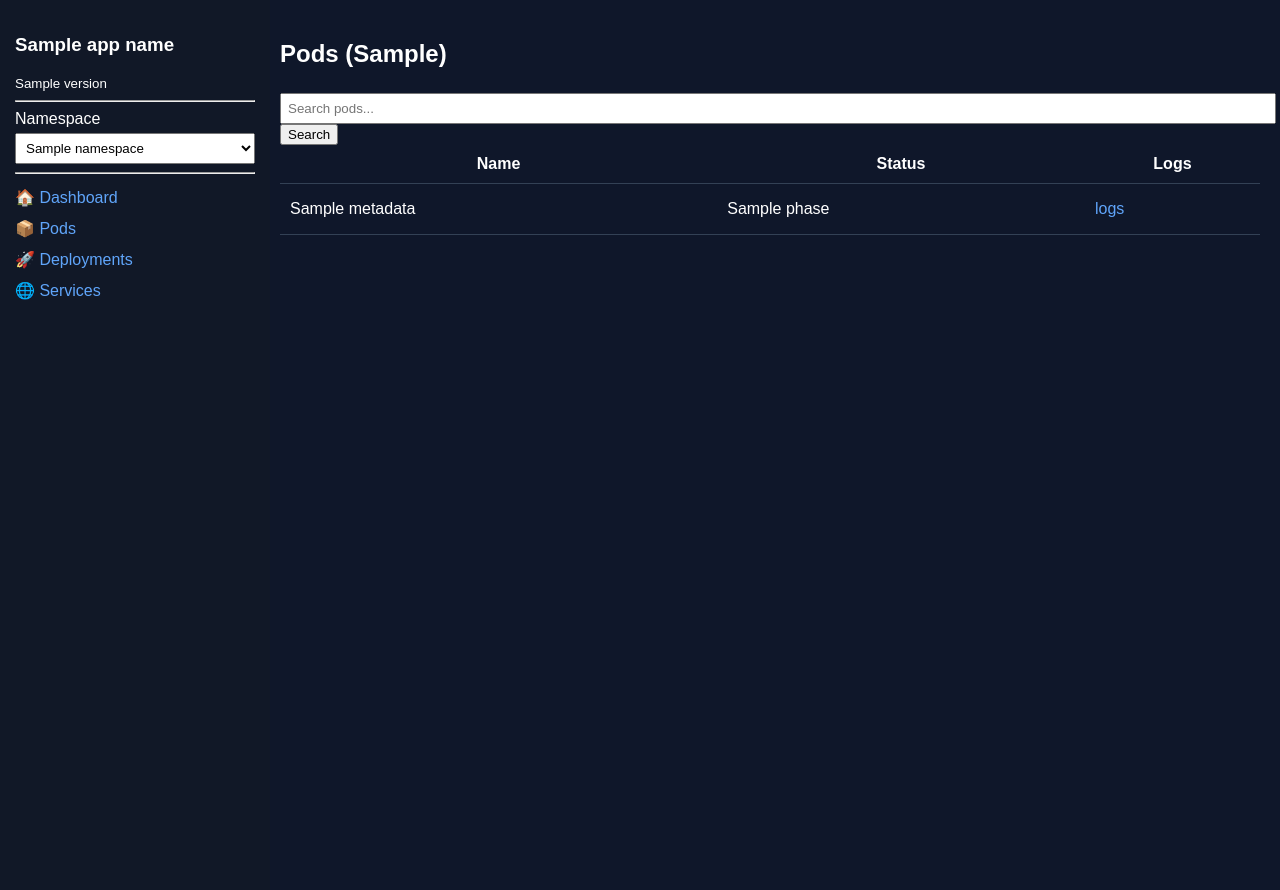
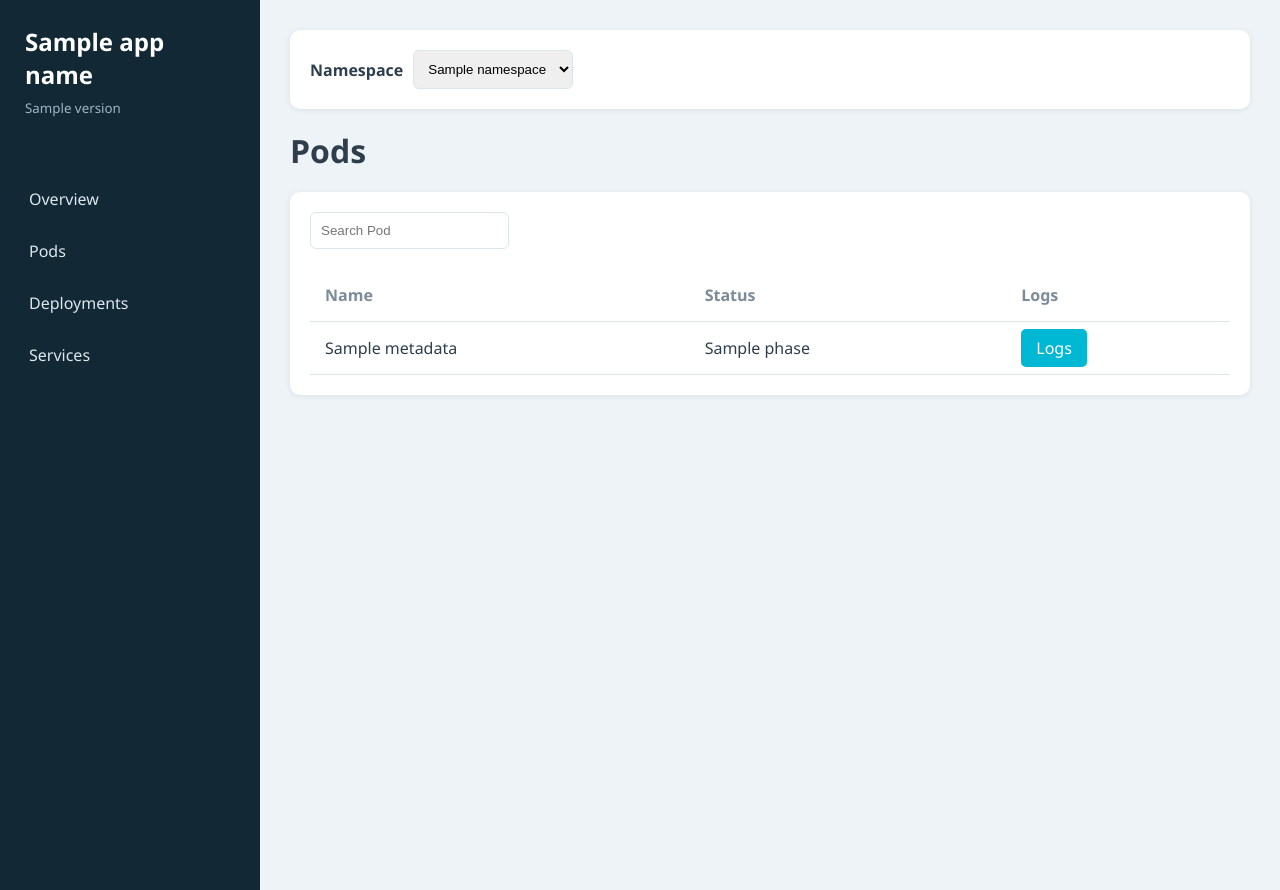
Before and after one commit to ninoslavmedan/k8s-dashboard-lite, a Flask app: template templates/pods.html in a window 1280 px wide. Run offline with Flask 3, Linux system fonts and the light colour scheme; the template is opened without the code that fills it: most values are stand-ins (such as "Sample title", 1, 10 or a date in 2020).

Commit message:
Color improvment

```diff
--- a/app.py
+++ b/app.py
@@ -5,7 +5,7 @@ import yaml
 app = Flask(__name__)
 
 APP_NAME = "k8s-dashboard-lite"
-VERSION = "v3.3.0"
+VERSION = "v3.3.1"
 
 # ----------------------------
 # K8S CONFIG
--- a/k8s/deployment.yaml
+++ b/k8s/deployment.yaml
@@ -16,6 +16,6 @@ spec:
       serviceAccountName: k8s-dashboard-sa
       containers:
       - name: k8s-dashboard-lite
-        image: ghcr.io/ninoslavmedan/k8s-dashboard-lite:v3.3.0
+        image: ghcr.io/ninoslavmedan/k8s-dashboard-lite:v3.3.1
         ports:
         - containerPort: 8080
--- a/templates/base.html
+++ b/templates/base.html
@@ -1,62 +1,168 @@
 <!DOCTYPE html>
 <html>
 <head>
-    <title>{{ app_name }} - {{ version }}</title>
+<meta charset="utf-8">
+<title>{{ app_name }} {{ version }}</title>
 
 <style>
-        body {
-            margin: 0;
-            font-family: Arial;
-            background: #0f172a;
-            color: white;
+
+:root {
+    --sidebar-bg:#132835;
+    --sidebar-hover:#1f3d4f;
+    --accent:#00b8d4;
+    --page-bg:#eef3f7;
+    --card-bg:#ffffff;
+    --text:#2f3e4d;
+    --muted:#7c8b99;
+    --border:#dde5ec;
 }
 
-        .sidebar {
-            width: 240px;
-            height: 100vh;
-            position: fixed;
-            background: #111827;
-            padding: 15px;
+*{
+    margin:0;
+    padding:0;
+    box-sizing:border-box;
 }
 
-        .content {
-            margin-left: 260px;
-            padding: 20px;
+body{
+    font-family:Segoe UI, Arial, sans-serif;
+    background:var(--page-bg);
+    color:var(--text);
 }
 
-        a {
-            color: #60a5fa;
-            text-decoration: none;
-            display: block;
-            padding: 6px 0;
+.sidebar{
+    position:fixed;
+    left:0;
+    top:0;
+    width:260px;
+    height:100%;
+    background:var(--sidebar-bg);
+    color:white;
 }
 
-        a:hover {
-            color: white;
+.logo{
+    padding:25px;
 }
 
-        .card {
-            background: #1e293b;
-            padding: 12px;
-            margin: 10px 0;
-            border-radius: 8px;
+.logo h2{
+    margin-bottom:5px;
 }
 
-        select, input {
-            padding: 6px;
-            margin-top: 5px;
-            width: 100%;
+.logo small{
+    color:#9fb5c3;
 }
 
-        table {
-            width: 100%;
-            border-collapse: collapse;
+.menu{
+    margin-top:30px;
 }
 
-        td, th {
-            padding: 10px;
-            border-bottom: 1px solid #334155;
+.menu a{
+    display:block;
+    padding:15px 25px;
+    color:#dbe7ef;
+    text-decoration:none;
+    border-left:4px solid transparent;
 }
+
+.menu a:hover{
+    background:var(--sidebar-hover);
+    border-left:4px solid var(--accent);
+}
+
+.content{
+    margin-left:260px;
+    padding:30px;
+}
+
+.topbar{
+    background:white;
+    padding:20px;
+    border-radius:10px;
+    box-shadow:0 1px 6px rgba(0,0,0,.08);
+    margin-bottom:20px;
+}
+
+.namespace-form{
+    display:flex;
+    gap:10px;
+    align-items:center;
+}
+
+select,input{
+    padding:10px;
+    border:1px solid var(--border);
+    border-radius:6px;
+}
+
+.card-grid{
+    display:grid;
+    grid-template-columns:repeat(auto-fit,minmax(220px,1fr));
+    gap:20px;
+}
+
+.card{
+    background:white;
+    border-radius:10px;
+    padding:25px;
+    box-shadow:0 1px 6px rgba(0,0,0,.08);
+}
+
+.card h3{
+    color:var(--muted);
+    margin-bottom:10px;
+}
+
+.metric{
+    font-size:36px;
+    font-weight:bold;
+    color:var(--accent);
+}
+
+.table-card{
+    background:white;
+    border-radius:10px;
+    padding:20px;
+    box-shadow:0 1px 6px rgba(0,0,0,.08);
+}
+
+table{
+    width:100%;
+    border-collapse:collapse;
+}
+
+th{
+    text-align:left;
+    color:var(--muted);
+    padding:15px;
+    border-bottom:1px solid var(--border);
+}
+
+td{
+    padding:15px;
+    border-bottom:1px solid var(--border);
+}
+
+.btn{
+    background:var(--accent);
+    color:white;
+    padding:8px 15px;
+    border-radius:5px;
+    text-decoration:none;
+}
+
+.btn:hover{
+    opacity:.9;
+}
+
+.status-running{
+    color:#00a65a;
+    font-weight:bold;
+}
+
+.status-failed{
+    color:red;
+    font-weight:bold;
+}
+
 </style>
 </head>
 
@@ -64,34 +170,40 @@
 
 <div class="sidebar">
 
-    <h3>{{ app_name }}</h3>
+    <div class="logo">
+        <h2>{{ app_name }}</h2>
         <small>{{ version }}</small>
+    </div>
 
-    <hr>
+    <div class="menu">
+        <a href="/?ns={{ selected_ns }}">Overview</a>
+        <a href="/pods?ns={{ selected_ns }}">Pods</a>
+        <a href="/deployments?ns={{ selected_ns }}">Deployments</a>
+        <a href="/services?ns={{ selected_ns }}">Services</a>
+    </div>
 
-    <!-- GLOBAL NAMESPACE SELECTOR -->
-    <form method="get">
-        <label>Namespace</label>
+</div>
+
+<div class="content">
+
+    <div class="topbar">
+        <form method="get" class="namespace-form">
+            <label><strong>Namespace</strong></label>
+
             <select name="ns" onchange="this.form.submit()">
                 {% for n in namespaces %}
-                <option value="{{ n }}" {% if n == selected_ns %}selected{% endif %}>
+                <option value="{{ n }}"
+                    {% if n == selected_ns %}selected{% endif %}>
                     {{ n }}
                 </option>
                 {% endfor %}
             </select>
         </form>
-
-    <hr>
-
-    <a href="/?ns={{ selected_ns }}">🏠 Dashboard</a>
-    <a href="/pods?ns={{ selected_ns }}">📦 Pods</a>
-    <a href="/deployments?ns={{ selected_ns }}">🚀 Deployments</a>
-    <a href="/services?ns={{ selected_ns }}">🌐 Services</a>
-
     </div>
 
-<div class="content">
-    {% block content %}{% endblock %}
+    {% block content %}
+    {% endblock %}
+
 </div>
 
 </body>
--- a/templates/pods.html
+++ b/templates/pods.html
@@ -2,15 +2,20 @@
 
 {% block content %}
 
-<h2>Pods ({{ selected_ns }})</h2>
+<h1 style="margin-bottom:20px;">Pods</h1>
 
-<form method="get">
-    <input name="ns" value="{{ selected_ns }}" type="hidden">
-    <input name="search" placeholder="Search pods..." value="{{ search }}">
-    <button type="submit">Search</button>
+<div class="table-card">
+
+<form method="get" style="margin-bottom:20px;">
+    <input type="hidden" name="ns" value="{{ selected_ns }}">
+    <input type="text"
+           name="search"
+           placeholder="Search Pod"
+           value="{{ search }}">
 </form>
 
 <table>
+
 <tr>
     <th>Name</th>
     <th>Status</th>
@@ -20,10 +25,28 @@
 {% for p in pods %}
 <tr>
     <td>{{ p.metadata.name }}</td>
-    <td>{{ p.status.phase }}</td>
-    <td><a href="/logs/{{ selected_ns }}/{{ p.metadata.name }}">logs</a></td>
+
+    <td>
+        {% if p.status.phase == "Running" %}
+            <span class="status-running">
+                {{ p.status.phase }}
+            </span>
+        {% else %}
+            {{ p.status.phase }}
+        {% endif %}
+    </td>
+
+    <td>
+        <a class="btn"
+           href="/logs/{{ selected_ns }}/{{ p.metadata.name }}">
+            Logs
+        </a>
+    </td>
 </tr>
 {% endfor %}
+
 </table>
 
+</div>
+
 {% endblock %}
```
Also changed, not shown: templates/deployments.html (+7 -1 lines), templates/index.html (+19 -4 lines), templates/services.html (+9 -1 lines). Lines whose indentation alone changed are shown as unchanged.
